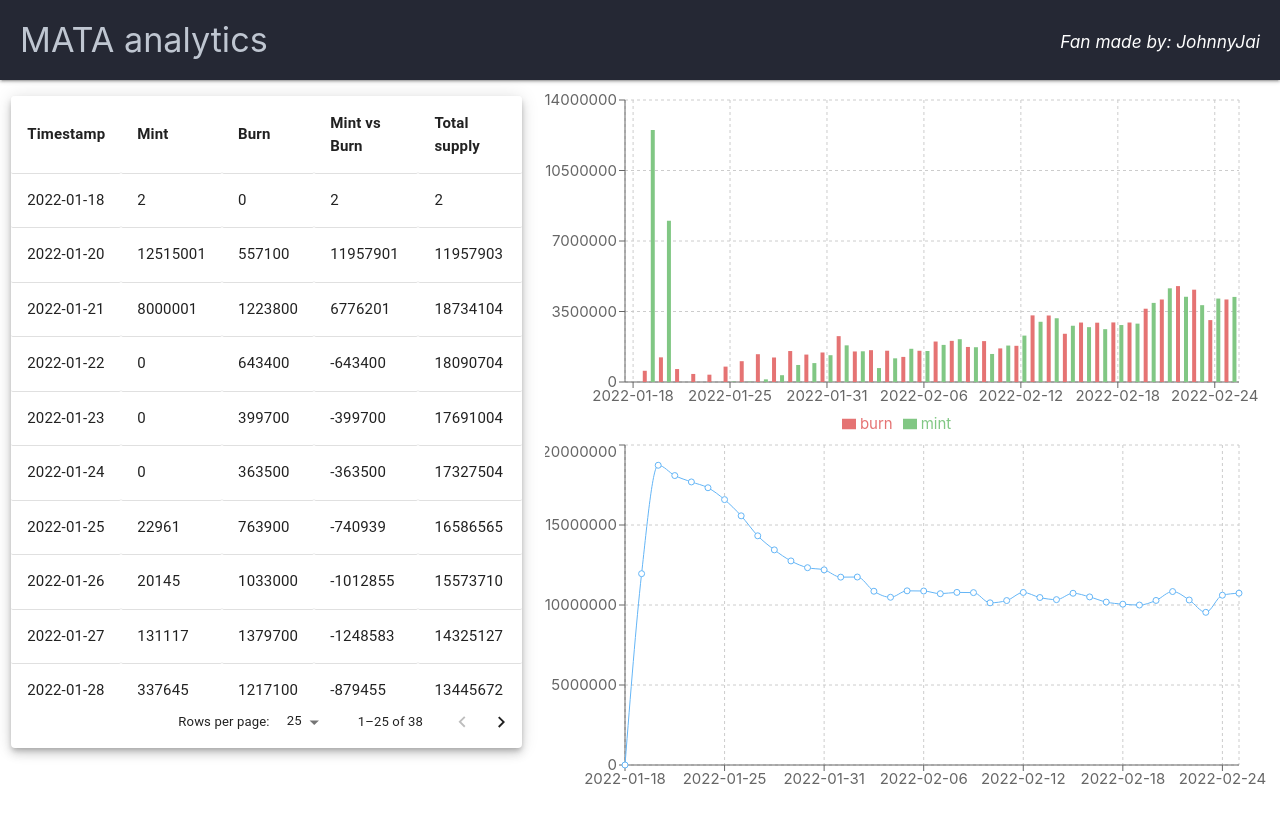
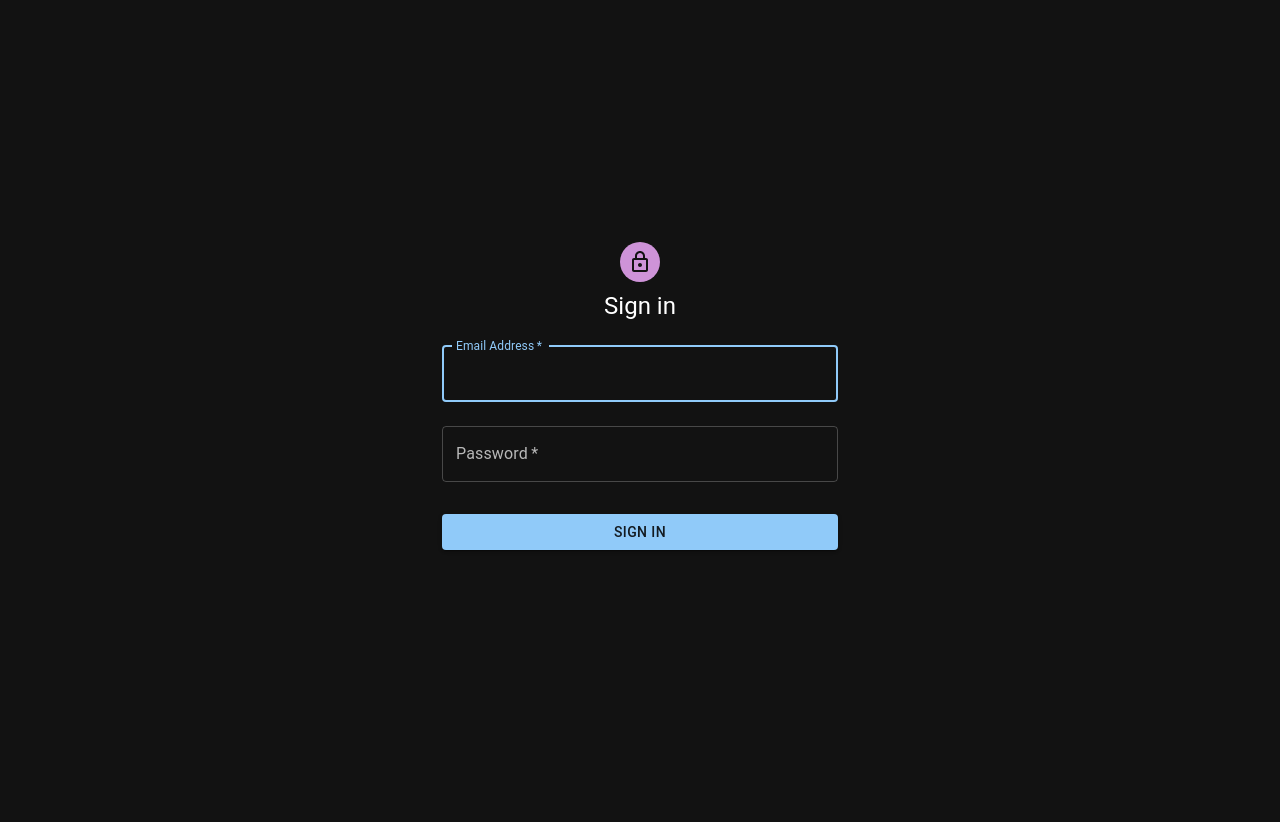
Before and after one commit to JohnnyJai/ninneko-mata-analytics, a React (Create React App) app: page / in a window 1280 px wide. Shown: the top 822 px of the page. After the commit the page ends 800 px from the top, so only its background shows below. Built offline with nearby package versions, Linux system fonts and the light colour scheme.

Commit message:
Update with login form

```diff
--- a/package.json
+++ b/package.json
@@ -2,7 +2,7 @@
   "name": "ninneko-mata-analytics",
   "version": "0.1.0",
   "private": true,
-  "homepage": "http://JohnnyJai.github.io/ninneko-mata-analytics",
+  "homepage": "http://JohnnyJai.github.io/p2e-analytics",
   "dependencies": {
     "@emotion/react": "^11.8.1",
     "@emotion/styled": "^11.8.1",
@@ -12,6 +12,7 @@
     "@testing-library/jest-dom": "^5.16.1",
     "@testing-library/react": "^12.1.2",
     "@testing-library/user-event": "^13.5.0",
+    "firebase": "^9.6.7",
     "react": "^17.0.2",
     "react-dom": "^17.0.2",
     "react-scripts": "5.0.0",
--- a/public/index.html
+++ b/public/index.html
@@ -7,7 +7,7 @@
     <meta name="theme-color" content="#000000" />
     <meta
       name="description"
-      content="MATA analytic tool - Burning vs minting"
+      content="P2E analytic tool - Burning vs minting"
     />
     <link rel="apple-touch-icon" href="%PUBLIC_URL%/logo192.png" />
     <!--
@@ -24,11 +24,7 @@
       work correctly both with client-side routing and a non-root public URL.
       Learn how to configure a non-root public URL by running `npm run build`.
     -->
-    <!--Import Google Icon Font-->
-    <link href="https://fonts.googleapis.com/icon?family=Material+Icons" rel="stylesheet">
-    <!--Import materialize.css-->
-    <link rel="stylesheet" href="https://cdnjs.cloudflare.com/ajax/libs/materialize/1.0.0/css/materialize.min.css">
-    <title>Ninneko - MATA analytics</title>
+    <title>P2E analytics</title>
   </head>
   <body>
     <noscript>You need to enable JavaScript to run this app.</noscript>
--- a/src/App.css
+++ b/src/App.css
@@ -1,28 +1,3 @@
-nav {
-  background-color: #252834;
-  height: 80px;
-  display: flex;
-  align-items: center;
-  padding: 0 20px;
-}
-
-nav img {
-  max-width: 100%;
-  max-height: 75%;
-  display: block;
-  padding-right: 10px;
-}
-
-nav .title {
-  color: #bfc6d1;
-  margin: 0;
-}
-
-nav h6 {
-  flex-grow: 1;
-  text-align: right;
-  font-style: italic;
-}
 .loader {
   display: flex;
   flex-direction: column;
@@ -33,10 +8,6 @@ nav h6 {
   justify-content: center;
 }
 
-.table th {
-  font-weight: bold;
+.recharts-tooltip-label {
+  color: #252834
 }
-
-.table th, .table td {
-  font-size: 1rem !important;
-}
--- a/src/App.js
+++ b/src/App.js
@@ -1,5 +1,16 @@
 import React, { useState, useEffect } from "react";
-import { CircularProgress, Box } from "@mui/material";
+import CssBaseline from "@mui/material/CssBaseline";
+import CircularProgress from "@mui/material/CircularProgress";
+import Box from "@mui/material/Box";
+import AppBar from "@mui/material/AppBar";
+import Toolbar from "@mui/material/Toolbar";
+import Typography from "@mui/material/Typography";
+import Container from "@mui/material/Container";
+import Paper from "@mui/material/Paper";
+import Grid from "@mui/material/Grid";
+import Link from "@mui/material/Link";
+import BURNING_DATA_FILE from "./BURNING_DATA.txt";
+import MINTING_DATA_FILE from "./MINTING_DATA.txt";
 import {
   BarChart,
   Bar,
@@ -13,13 +24,31 @@ import {
   ResponsiveContainer,
 } from "recharts";
 import "./App.css";
-import BURNING_DATA_FILE from "./BURNING_DATA.txt";
-import MINTING_DATA_FILE from "./MINTING_DATA.txt";
-import TestTable from "./components/table";
+import DataTable from "./components/table";
+import LoginForm from "./components/login";
 
-function App() {
+function Copyright(props) {
+  return (
+    <Typography
+      variant="body2"
+      color="text.secondary"
+      align="center"
+      {...props}
+    >
+      {"Copyright © "}
+      <Link color="inherit" href="#">
+        JohnnyJai
+      </Link>{" "}
+      {new Date().getFullYear()}
+      {"."}
+    </Typography>
+  );
+}
+
+function DashboardContent() {
   const [data, setData] = useState({});
   const [loading, setLoading] = useState(true);
+  const [isLoggedIn, setIsLoggedIn] = useState(false);
 
   const fetchData = async (url) => {
     let response = await fetch(url, {
@@ -34,8 +63,9 @@ function App() {
   };
 
   const tableData = Object.values(data);
-  let interval = 5;
-  if (tableData.length > 50) {
+
+  let interval = 7;
+  if (tableData.length > 60) {
     interval = 30;
   }
 
@@ -77,51 +107,50 @@ function App() {
     })();
   }, []);
 
-  const columns = React.useMemo(
-    () => [
-      {
-        Header: "Timestamp",
-        accessor: (row) =>
-          new Date(row.timestep).toISOString().substring(0, 10), // You format date here
-      },
-      {
-        Header: "Mint",
-        accessor: "mint",
-      },
-      {
-        Header: "Burn",
-        accessor: "burn",
-      },
-      {
-        Header: "Mint vs Burn",
-        accessor: "mintVsBurn",
-      },
-      {
-        Header: "Total supply",
-        accessor: "totalSupply",
-      },
-    ],
-    []
-  );
+  if (!isLoggedIn) {
+    return <LoginForm setIsLoggedIn={setIsLoggedIn} />;
+  }
 
   return (
-    <div className="App">
-      <nav className="col s12 m12 l12">
-        <h4 className="title">MATA analytics</h4>
-        <h6>Fan made by: JohnnyJai</h6>
-      </nav>
+    <Box sx={{ display: "flex" }}>
+      <CssBaseline />
       {loading && (
         <Box className="loader">
           <CircularProgress />
         </Box>
       )}
-      {!loading && tableData.length > 0 && (
-        <div className="row">
-          <div className="col s12 m12 l5">
-            <TestTable columns={columns} data={tableData} />
-          </div>
-          <div className="col s12 m12 l7" style={{ height: "100vh" }}>
-            <ResponsiveContainer width="100%" height="45%">
+      {!loading && (
+        <Box
+          component="main"
+          sx={{
+            backgroundColor: (theme) =>
+              theme.palette.mode === "light"
+                ? theme.palette.grey[100]
+                : theme.palette.grey[900],
+            flexGrow: 1,
+            height: "100vh",
+            overflow: "auto",
+          }}
+        >
+          <AppBar position="static" color="primary">
+            <Toolbar variant="dense">
+              <Typography variant="h6" color="inherit" component="div">
+                P2E Analytics
+              </Typography>
+            </Toolbar>
+          </AppBar>
+          <Container height="100vh" maxWidth="xlg" sx={{ mt: 4, mb: 4 }}>
+            <Grid container spacing={3}>
+              <Grid item xs={12} md={12} lg={5}>
+                <DataTable data={tableData} />
+              </Grid>
+              <Grid item xs={12} md={12} lg={7}>
+                <Paper
+                  elevation={3}
+                  sx={{ mb: 4 }}
+                  style={{ padding: 12, height: "48%" }}
+                >
+                  <ResponsiveContainer width="100%" height="100%">
                     <BarChart
                       width={500}
                       height={300}
@@ -152,7 +181,9 @@ function App() {
                       <Bar dataKey="mint" fill="#81c784" />
                     </BarChart>
                   </ResponsiveContainer>
-            <ResponsiveContainer width="100%" height="45%">
+                </Paper>
+                <Paper elevation={3} style={{ padding: 12, height: "48%" }}>
+                  <ResponsiveContainer width="100%" height="100%">
                     <LineChart
                       width={500}
                       height={300}
@@ -186,11 +217,17 @@ function App() {
                       />
                     </LineChart>
                   </ResponsiveContainer>
-          </div>
-        </div>
+                </Paper>
+              </Grid>
+            </Grid>
+            <Copyright sx={{ pt: 4 }} />
+          </Container>
+        </Box>
       )}
-    </div>
+    </Box>
   );
 }
 
-export default App;
+export default function Dashboard() {
+  return <DashboardContent />;
+}
--- /dev/null
+++ b/src/components/login/index.js
@@ -0,0 +1,83 @@
+import React, { useState } from "react";
+import Avatar from "@mui/material/Avatar";
+import Button from "@mui/material/Button";
+import CssBaseline from "@mui/material/CssBaseline";
+import TextField from "@mui/material/TextField";
+import Box from "@mui/material/Box";
+import LockOutlinedIcon from "@mui/icons-material/LockOutlined";
+import Typography from "@mui/material/Typography";
+import Container from "@mui/material/Container";
+import Alert from "@mui/material/Alert";
+import { getAuth, signInWithEmailAndPassword } from "firebase/auth";
+import "../utils/firebase";
+
+export default function SignIn({ setIsLoggedIn }) {
+  const [error, setError] = useState(null);
+
+  const handleSubmit = (event) => {
+    setError(null);
+    event.preventDefault();
+    const data = new FormData(event.currentTarget);
+    const auth = getAuth();
+    signInWithEmailAndPassword(auth, data.get("email"), data.get("password"))
+    .then(() => {
+        setIsLoggedIn(true);
+    })
+    .catch((error) => {
+        setError(error.message);
+    });
+  };
+
+  return (
+    <Container component="main" maxWidth="xs">
+      <CssBaseline />
+      <Box
+        sx={{
+          height: "100vh",
+          display: "flex",
+          flexDirection: "column",
+          alignItems: "center",
+          justifyContent: "center",
+        }}
+      >
+        <Avatar sx={{ m: 1, bgcolor: "secondary.main" }}>
+          <LockOutlinedIcon />
+        </Avatar>
+        <Typography component="h1" variant="h5">
+          Sign in
+        </Typography>
+        <Box component="form" onSubmit={handleSubmit} noValidate sx={{ mt: 1 }}>
+          <TextField
+            margin="normal"
+            required
+            fullWidth
+            id="email"
+            label="Email Address"
+            name="email"
+            autoComplete="email"
+            autoFocus
+          />
+          <TextField
+            margin="normal"
+            required
+            fullWidth
+            name="password"
+            label="Password"
+            type="password"
+            id="password"
+            autoComplete="current-password"
+          />
+          <Button
+            type="submit"
+            fullWidth
+            variant="contained"
+            sx={{ mt: 3, mb: 2 }}
+          >
+            Sign In
+          </Button>
+          {error && <Alert severity="error">{error}</Alert>}
+        </Box>
+      </Box>
+    </Container>
+  );
+}
--- a/src/components/table/index.js
+++ b/src/components/table/index.js
@@ -9,7 +9,33 @@ import TableHead from "@mui/material/TableHead";
 import TablePagination from "@mui/material/TablePagination";
 import TableRow from "@mui/material/TableRow";
 
-export default function StickyHeadTable({ columns, data }) {
+export default function StickyHeadTable({ data }) {
+  const columns = React.useMemo(
+    () => [
+      {
+        Header: "Timestamp",
+        accessor: (row) =>
+          new Date(row.timestep).toISOString().substring(0, 10), // You format date here
+      },
+      {
+        Header: "Mint",
+        accessor: "mint",
+      },
+      {
+        Header: "Burn",
+        accessor: "burn",
+      },
+      {
+        Header: "Mint vs Burn",
+        accessor: "mintVsBurn",
+      },
+      {
+        Header: "Total supply",
+        accessor: "totalSupply",
+      },
+    ],
+    []
+  );
   const [page, setPage] = React.useState(0);
   const [rowsPerPage, setRowsPerPage] = React.useState(25);
 
@@ -30,7 +56,7 @@ export default function StickyHeadTable({ columns, data }) {
   };
 
   return (
-    <Paper sx={{ width: "100%", overflow: "hidden", mt: 2 }} elevation={6}>
+    <Paper sx={{ width: "100%", overflow: "hidden" }} elevation={6}>
       <TableContainer
         sx={{ maxHeight: "calc(100vh - 200px)" }}
         {...getTableProps()}
--- /dev/null
+++ b/src/components/utils/firebase.js
@@ -0,0 +1,17 @@
+// Import the functions you need from the SDKs you need
+import { initializeApp } from "firebase/app";
+// TODO: Add SDKs for Firebase products that you want to use
+// https://firebase.google.com/docs/web/setup#available-libraries
+
+// Your web app's Firebase configuration
+const firebaseConfig = {
+  apiKey: "AIzaSyBMn26hyahWWRzYrmfSfHAjcICfBcU5VGk",
+  authDomain: "p2e-analytics.firebaseapp.com",
+  projectId: "p2e-analytics",
+  storageBucket: "p2e-analytics.appspot.com",
+  messagingSenderId: "336980112418",
+  appId: "1:336980112418:web:a55550b829d696a9c5c67b"
+};
+
+// Initialize Firebase
+export const app = initializeApp(firebaseConfig);
--- a/src/index.js
+++ b/src/index.js
@@ -5,7 +5,7 @@ import App from './App';
 
 const darkTheme = createTheme({
   palette: {
-    mode: 'light',
+    mode: 'dark',
   },
 });
 
```
Also changed, not shown: 1 other file (tests, documents, lock files or other folders). Lines whose indentation alone changed are shown as unchanged.
